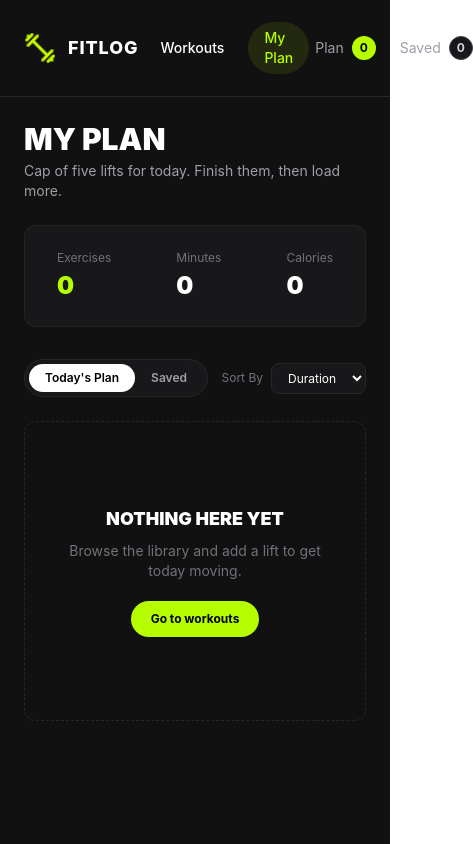
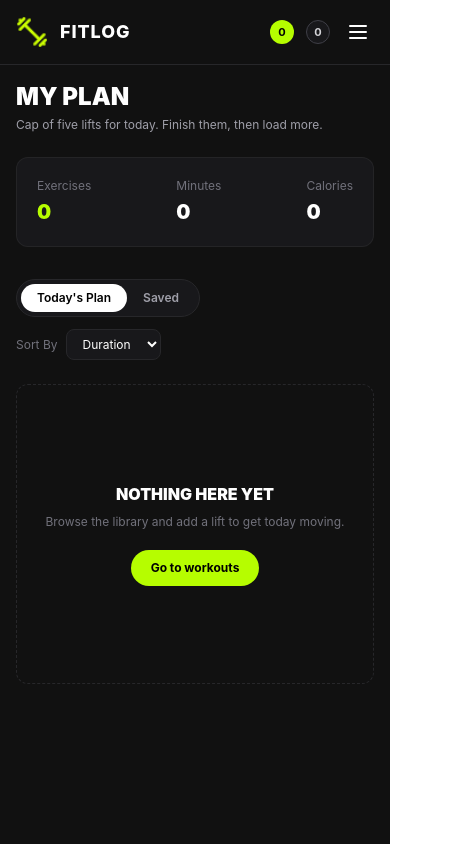
Before and after one commit to khalidhasanbadhon502/b14-a6-fit-log, a Next.js app: page /my-plan in a window 390 px wide. Shown: the top 844 px of the page, 473 px wide, since content can reach past the window. Built offline with nearby package versions, Linux system fonts and the light colour scheme.

Commit message:
complete responsive design for mobile and desktop views

```diff
--- a/src/app/components/shared/Navbar.tsx
+++ b/src/app/components/shared/Navbar.tsx
@@ -2,12 +2,14 @@
 
 import Image from "next/image";
 import Link from "next/link";
+import { useState } from "react";
 import { usePathname } from "next/navigation";
 import { usePlan } from "../../context/PlanContext";
 
 export default function Navbar() {
   const { plan, saved } = usePlan();
   const pathname = usePathname();
+  const [menuOpen, setMenuOpen] = useState(false);
 
   const isWorkoutsActive = pathname === "/" || pathname.startsWith("/workout/");
   const isMyPlanActive = pathname === "/my-plan";
@@ -16,7 +18,7 @@ export default function Navbar() {
   const inactiveClass = "text-white bg-transparent";
 
   return (
-    <nav className="w-full bg-[#111111] text-white border-b border-zinc-800 px-6 py-4">
+    <nav className="w-full bg-[#111111] text-white border-b border-zinc-800 px-4 md:px-6 py-4 relative">
       <div className="max-w-7xl mx-auto flex items-center justify-between">
 
         <Link href="/" className="flex items-center gap-3">
@@ -33,7 +35,7 @@ export default function Navbar() {
           <span className="font-extrabold tracking-wider text-lg">FITLOG</span>
         </Link>
 
-        <div className="flex items-center gap-2 p-1.5">
+        <div className="hidden md:flex items-center gap-2 p-1.5">
           <Link
             href="/"
             className={`px-4 py-1.5 rounded-full font-medium text-sm transition ${
@@ -52,7 +54,7 @@ export default function Navbar() {
           </Link>
         </div>
 
-        <div className="flex items-center gap-6 text-sm">
+        <div className="hidden md:flex items-center gap-6 text-sm">
           <Link href="/my-plan?tab=plan" className="flex items-center gap-2 hover:opacity-80 transition">
             <span className="text-zinc-400">Plan</span>
             <span className="w-6 h-6 rounded-full bg-[#b6fd00] text-black font-bold flex items-center justify-center text-xs">
@@ -68,7 +70,55 @@ export default function Navbar() {
           </Link>
         </div>
 
+        <div className="flex md:hidden items-center gap-3">
+          <Link href="/my-plan?tab=plan" className="flex items-center gap-1">
+            <span className="w-6 h-6 rounded-full bg-[#b6fd00] text-black font-bold flex items-center justify-center text-[11px]">
+              {plan.length}
+            </span>
+          </Link>
+          <Link href="/my-plan?tab=saved" className="flex items-center gap-1">
+            <span className="w-6 h-6 rounded-full border border-zinc-700 bg-zinc-900 text-zinc-300 font-bold flex items-center justify-center text-[11px]">
+              {saved.length}
+            </span>
+          </Link>
+          <button
+            onClick={() => setMenuOpen(!menuOpen)}
+            className="text-white p-1"
+            aria-label="Menu"
+          >
+            <svg className="w-6 h-6" fill="none" stroke="currentColor" viewBox="0 0 24 24" strokeWidth="2">
+              {menuOpen ? (
+                <path strokeLinecap="round" strokeLinejoin="round" d="M6 18L18 6M6 6l12 12" />
+              ) : (
+                <path strokeLinecap="round" strokeLinejoin="round" d="M4 6h16M4 12h16M4 18h16" />
+              )}
+            </svg>
+          </button>
+        </div>
       </div>
+
+      {menuOpen && (
+        <div className="md:hidden mt-4 flex flex-col gap-2 pb-2">
+          <Link
+            href="/"
+            onClick={() => setMenuOpen(false)}
+            className={`px-4 py-2.5 rounded-lg font-medium text-sm transition ${
+              isWorkoutsActive ? activeClass : "text-white bg-zinc-900"
+            }`}
+          >
+            Workouts
+          </Link>
+          <Link
+            href="/my-plan"
+            onClick={() => setMenuOpen(false)}
+            className={`px-4 py-2.5 rounded-lg font-medium text-sm transition ${
+              isMyPlanActive ? activeClass : "text-white bg-zinc-900"
+            }`}
+          >
+            My Plan
+          </Link>
+        </div>
+      )}
     </nav>
   );
 }
--- a/src/app/my-plan/page.tsx
+++ b/src/app/my-plan/page.tsx
@@ -44,34 +44,34 @@ export default function MyPlanPage() {
   };
 
   return (
-    <div className="min-h-screen bg-[#111111] text-white p-6 md:p-12">
+    <div className="min-h-screen bg-[#111111] text-white p-4 sm:p-6 md:p-12">
       <div className="max-w-6xl mx-auto">
 
-        <h1 className="text-3xl font-black uppercase mb-1">My Plan</h1>
-        <p className="text-zinc-400 text-sm mb-6">
+        <h1 className="text-2xl sm:text-3xl font-black uppercase mb-1">My Plan</h1>
+        <p className="text-zinc-400 text-xs sm:text-sm mb-6">
           Cap of five lifts for today. Finish them, then load more.
         </p>
 
-        <div className="bg-[#18181b] border border-zinc-800/80 rounded-xl flex flex-wrap justify-between px-8 py-6 mb-8">
+        <div className="bg-[#18181b] border border-zinc-800/80 rounded-xl flex flex-wrap justify-between gap-4 px-5 sm:px-8 py-5 sm:py-6 mb-8">
           <div>
             <p className="text-zinc-500 text-xs mb-1">Exercises</p>
-            <p className="text-2xl font-black text-[#b6fd00]">{plan.length}</p>
+            <p className="text-xl sm:text-2xl font-black text-[#b6fd00]">{plan.length}</p>
           </div>
           <div>
             <p className="text-zinc-500 text-xs mb-1">Minutes</p>
-            <p className="text-2xl font-black">{totalMinutes}</p>
+            <p className="text-xl sm:text-2xl font-black">{totalMinutes}</p>
           </div>
           <div>
             <p className="text-zinc-500 text-xs mb-1">Calories</p>
-            <p className="text-2xl font-black">{totalCalories}</p>
+            <p className="text-xl sm:text-2xl font-black">{totalCalories}</p>
           </div>
         </div>
 
-        <div className="flex items-center justify-between mb-6">
-          <div className="flex bg-[#18181b] border border-zinc-800 rounded-full p-1">
+        <div className="flex flex-col sm:flex-row sm:items-center justify-between gap-3 mb-6">
+          <div className="flex bg-[#18181b] border border-zinc-800 rounded-full p-1 w-fit">
             <button
               onClick={() => setActiveTab("plan")}
-              className={`px-4 py-1.5 rounded-full text-xs font-semibold transition ${
+              className={`px-4 py-1.5 rounded-full text-xs font-semibold transition whitespace-nowrap ${
                 activeTab === "plan" ? "bg-white text-black" : "text-zinc-400"
               }`}
             >
@@ -79,7 +79,7 @@ export default function MyPlanPage() {
             </button>
             <button
               onClick={() => setActiveTab("saved")}
-              className={`px-4 py-1.5 rounded-full text-xs font-semibold transition ${
+              className={`px-4 py-1.5 rounded-full text-xs font-semibold transition whitespace-nowrap ${
                 activeTab === "saved" ? "bg-white text-black" : "text-zinc-400"
               }`}
             >
@@ -102,10 +102,10 @@ export default function MyPlanPage() {
         </div>
 
         {sortedList.length === 0 ? (
-          <div className="border border-dashed border-zinc-800 rounded-xl min-h-[300px] flex items-center justify-center p-8">
+          <div className="border border-dashed border-zinc-800 rounded-xl min-h-[300px] flex items-center justify-center p-6 sm:p-8">
             <div className="text-center">
-              <h3 className="font-black uppercase text-lg mb-2">Nothing here yet</h3>
-              <p className="text-zinc-500 text-sm mb-5">
+              <h3 className="font-black uppercase text-base sm:text-lg mb-2">Nothing here yet</h3>
+              <p className="text-zinc-500 text-xs sm:text-sm mb-5">
                 Browse the library and add a lift to get today moving.
               </p>
               <Link
@@ -123,12 +123,13 @@ export default function MyPlanPage() {
               return (
                 <div
                   key={workout.id}
-                  className="bg-[#18181b] border border-zinc-800 rounded-xl p-4 flex items-center gap-4"
+                  className="bg-[#18181b] border border-zinc-800 rounded-xl p-4 flex flex-col sm:flex-row sm:items-center gap-4"
                 >
+                  <div className="flex items-center gap-4">
                     <img
                       src={workout.image}
                       alt={workout.name}
-                    className="w-16 h-16 rounded-lg object-cover flex-shrink-0"
+                      className="w-14 h-14 sm:w-16 sm:h-16 rounded-lg object-cover flex-shrink-0"
                     />
 
                     <div className="flex-1 min-w-0">
@@ -138,7 +139,7 @@ export default function MyPlanPage() {
                       <p className="text-zinc-500 text-xs mb-1">
                         {workout.equipment}
                       </p>
-                    <div className="flex items-center gap-4 text-xs text-zinc-400">
+                      <div className="flex flex-wrap items-center gap-x-4 gap-y-1 text-xs text-zinc-400">
                         <span className="flex items-center gap-1">
                           <svg className="w-3.5 h-3.5" fill="none" stroke="currentColor" viewBox="0 0 24 24" strokeWidth="2">
                             <circle cx="12" cy="12" r="9" />
@@ -160,8 +161,9 @@ export default function MyPlanPage() {
                         </span>
                       </div>
                     </div>
+                  </div>
 
-                  <div className="flex items-center gap-2 flex-shrink-0">
+                  <div className="flex items-center gap-2 flex-wrap sm:flex-nowrap sm:ml-auto">
                     <Link
                       href={`/workout/${workout.id}`}
                       className="border border-zinc-700 text-white text-xs font-semibold px-4 py-2 rounded-full hover:border-zinc-600 transition whitespace-nowrap"
--- a/src/app/workout/[id]/page.tsx
+++ b/src/app/workout/[id]/page.tsx
@@ -44,12 +44,12 @@ export default function WorkoutDetails() {
   };
 
   return (
-    <div className="min-h-screen bg-[#111111] text-white p-6 md:p-12">
+    <div className="min-h-screen bg-[#111111] text-white p-4 sm:p-6 md:p-12">
       <div className="max-w-6xl mx-auto">
         <p className="text-zinc-500 text-xs uppercase tracking-widest mb-6">Details Page</p>
 
         <div className="grid grid-cols-1 lg:grid-cols-2 gap-8 items-start">
-          <div className="w-full h-[400px] md:h-[500px] bg-zinc-900 rounded-2xl overflow-hidden border border-zinc-800">
+          <div className="w-full h-[280px] sm:h-[350px] md:h-[500px] bg-zinc-900 rounded-2xl overflow-hidden border border-zinc-800">
             <img src={workout.image} alt={workout.name} className="w-full h-full object-cover" />
           </div>
 
```
Lines whose indentation alone changed are shown as unchanged.
